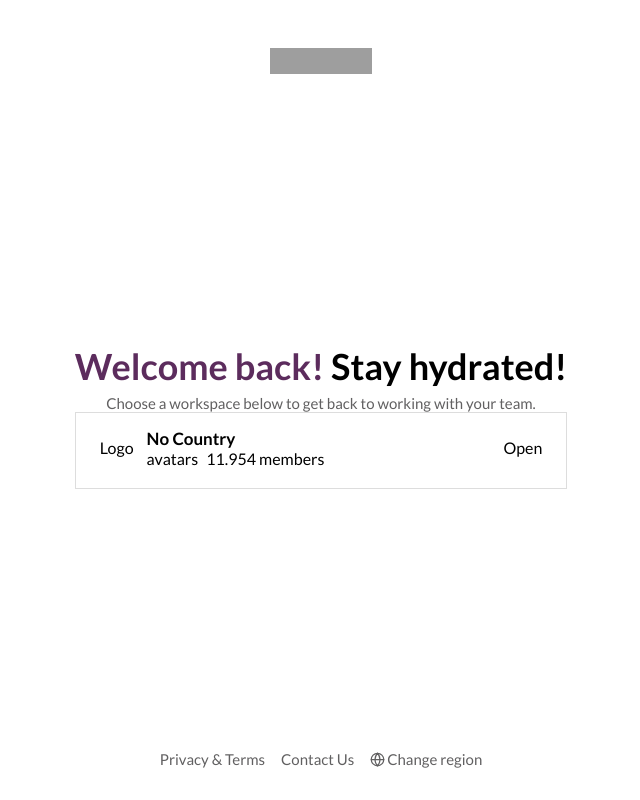
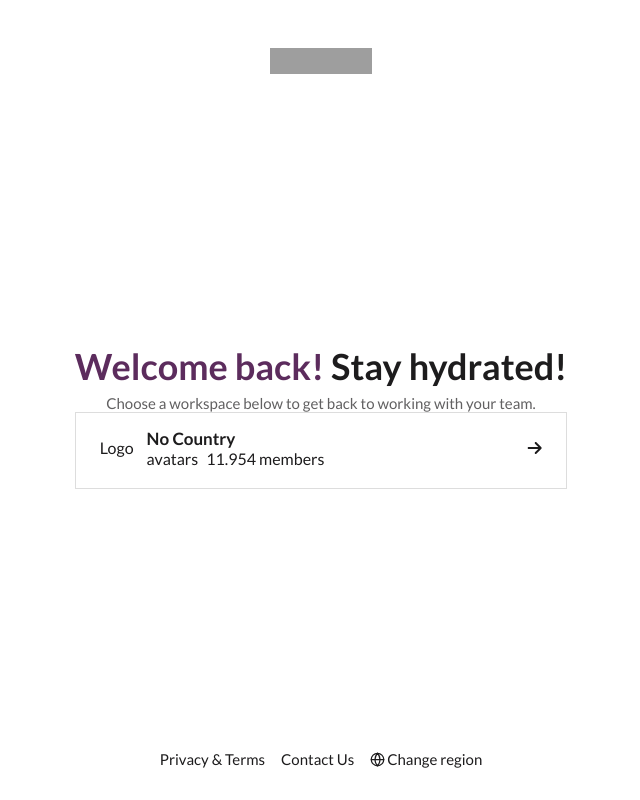
Before and after one commit to CristiannGuerra/SlackClon, a React (Vite) app in the folder frontend/: page /login-success in a window 1280 px wide. Shown: the whole page, without its empty margins (319-959 px from the left). Built offline with nearby package versions, Linux system fonts and the light colour scheme; no server answers; grey boxes are pictures that could not be loaded.

Commit message:
FrontEnd-WorkspaceItem-Added

```diff
--- a/frontend/src/components/LoggedBody/LoggedBody.css
+++ b/frontend/src/components/LoggedBody/LoggedBody.css
@@ -14,49 +14,3 @@
     color: var(--brand-core-gray);
     font-size: 15px;
 }
-
-
-/* Workspace item */
-.workspace-item {
-    display: flex;
-    flex-direction: row;
-    justify-content: flex-start;
-    align-items: center;
-    padding: 15px 24px 20px;
-    border: 1px solid #DDDDDD;
-    gap: 13px;
-}
-
-/*
-.workspace-item-avatar {
-
-}
-*/
-
-.workspace-item-info-container {
-    display: flex;
-    flex-direction: row;
-    justify-content: space-between;
-    align-items: center;
-    width: 100%;
-}
-
-.workspace-item-info {
-    display: flex;
-    flex-direction: column;
-    width: 100%;
-}
-
-.workspace-item-name {
-    font-size: 17px;
-    font-weight: 700;
-}
-
-
-.workspace-item-description {
-    display: flex;
-    flex-direction: row;
-    justify-content: flex-start;
-    align-items: center;
-    gap: 8px;
-}
--- a/frontend/src/components/LoggedBody/LoggedBody.jsx
+++ b/frontend/src/components/LoggedBody/LoggedBody.jsx
@@ -1,5 +1,8 @@
 import React from 'react'
 import './LoggedBody.css'
+import WorkspaceItem from './../WorkspaceItem/WorkspaceItem';
+
+
 
 const LoggedBody = () => {
     return (
@@ -9,20 +12,7 @@ const LoggedBody = () => {
                 <span className='logged-body-title-description'>Choose a workspace below to get back to working with your team.</span>
             </div>
             <div className='workspace-list'>
-                <div className='workspace-item'>
-                    <div className='workspace-item-avatar'>Logo</div>
-                    <div className='workspace-item-info-container'>
-                        <div className='workspace-item-info'>
-                            <div className='workspace-item-name'>No Country</div>
-                            <div className='workspace-item-description'>
-                                <div className='workspace-item-members-avatars'>avatars</div>
-                                <div className='workspace-item-members-count'>11.954 members</div>
-                            </div>
-                        </div>
-                        <div className='workspace-item-open'>Open</div>
-                    </div>
-
-                </div>
+                <WorkspaceItem />
             </div>
             <div className='create-workspace-section'></div>
         </div>
--- /dev/null
+++ b/frontend/src/components/WorkspaceItem/WorkspaceItem.css
@@ -0,0 +1,44 @@
+/* Workspace item */
+.workspace-item {
+    display: flex;
+    flex-direction: row;
+    justify-content: flex-start;
+    align-items: center;
+    padding: 15px 24px 20px;
+    border: 1px solid #DDDDDD;
+    gap: 13px;
+}
+
+/*
+.workspace-item-avatar {
+
+}
+*/
+
+.workspace-item-info-container {
+    display: flex;
+    flex-direction: row;
+    justify-content: space-between;
+    align-items: center;
+    width: 100%;
+}
+
+.workspace-item-info {
+    display: flex;
+    flex-direction: column;
+    width: 100%;
+}
+
+.workspace-item-name {
+    font-size: 17px;
+    font-weight: 700;
+}
+
+
+.workspace-item-description {
+    display: flex;
+    flex-direction: row;
+    justify-content: flex-start;
+    align-items: center;
+    gap: 8px;
+}
--- /dev/null
+++ b/frontend/src/components/WorkspaceItem/WorkspaceItem.jsx
@@ -0,0 +1,24 @@
+import React from 'react'
+import './WorkspaceItem.css'
+import { FaArrowRight } from "react-icons/fa6";
+
+
+const WorkspaceItem = () => {
+    return (
+        <a href='#' className='workspace-item'>
+            <div className='workspace-item-avatar'>Logo</div>
+            <div className='workspace-item-info-container'>
+                <div className='workspace-item-info'>
+                    <div className='workspace-item-name'>No Country</div>
+                    <div className='workspace-item-description'>
+                        <div className='workspace-item-members-avatars'>avatars</div>
+                        <div className='workspace-item-members-count'>11.954 members</div>
+                    </div>
+                </div>
+                <FaArrowRight className='workspace-item-open' />
+            </div>
+        </a>
+    )
+}
+
+export default WorkspaceItem
--- a/frontend/src/components/index.js
+++ b/frontend/src/components/index.js
@@ -6,6 +6,7 @@ import OnboardingButton from "./OnboardingButton/OnboardingButton";
 import RegisterBody from "./RegisterBody/RegisterBody";
 import RegisterHeader from "./RegisterHeader/RegisterHeader";
 import LoggedBody from "./LoggedBody/LoggedBody";
+import WorkspaceItem from "./WorkspaceItem/WorkspaceItem";
 
 
-export {ProtectedRoute, AuthBody, AuthHeader, AuthFooter, OnboardingButton, RegisterBody, RegisterHeader, LoggedBody}
+export { ProtectedRoute, AuthBody, AuthHeader, AuthFooter, OnboardingButton, RegisterBody, RegisterHeader, LoggedBody, WorkspaceItem }
--- a/frontend/src/index.css
+++ b/frontend/src/index.css
@@ -5,6 +5,7 @@
     margin: 0;
     padding: 0;
     font-family: "Lato", sans-serif;
+    color: var(--brand-core-black);
     text-decoration: none;
 }
 
@@ -15,4 +16,5 @@
     --brand-core-white : #fff;
     --brand-core-border: #5e5d6073;
     --brand-core-gray: #616061;
+    --brand-core-black: #1D1C1D;
 }
```
